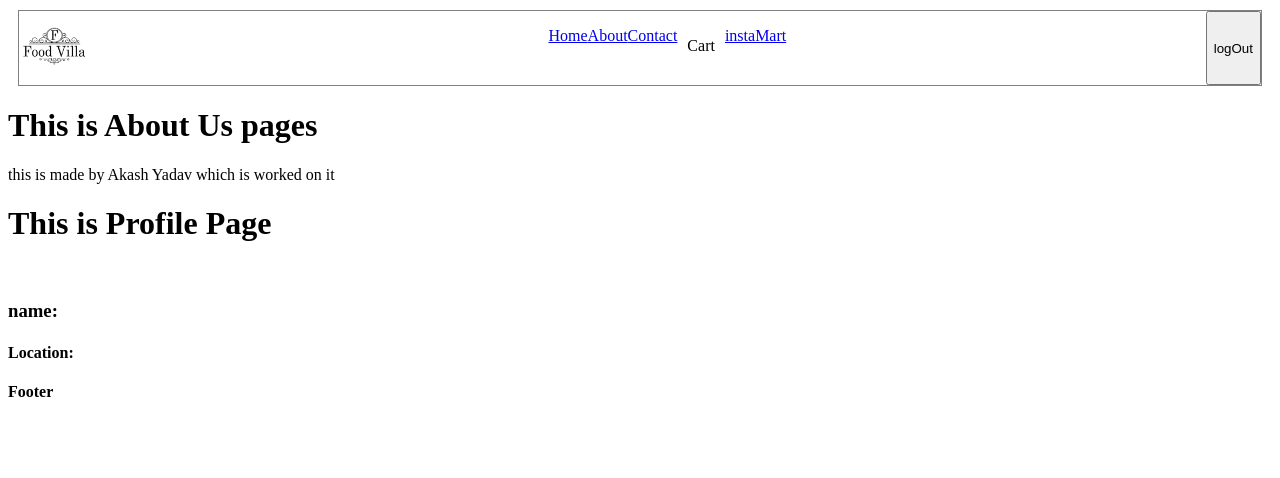
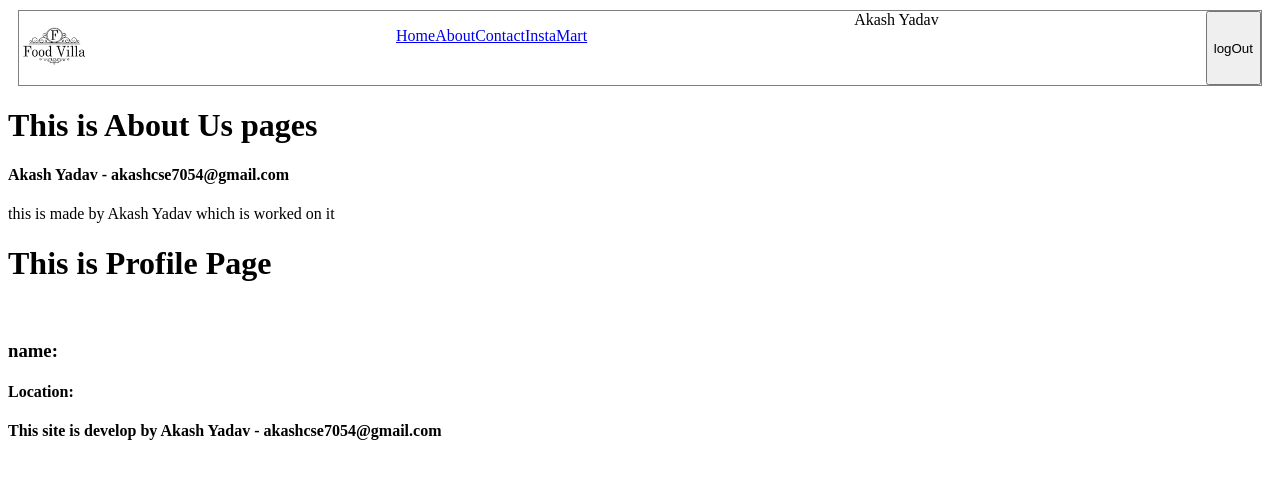
Before and after one commit to sky7054/NAMASTE-REACT, a React (Vite) app: page /about in a window 1280 px wide. Shown: the top 478 px of the page. Built offline with nearby package versions, Linux system fonts and the light colour scheme.

Commit message:
chapter-11

```diff
--- a/index.css
+++ b/index.css
@@ -38,3 +38,14 @@
     padding: 10px;
     background-color:lightgray;
 }
+
+.InstaMart{
+    padding: 2px;
+    margin: 2px;
+}
+.section-border{
+    border: 1px solid black;
+    margin: 2px;
+    padding: 2px;
+
+}
--- a/src/App.js
+++ b/src/App.js
@@ -1,4 +1,4 @@
-import React,{lazy,Suspense} from "react";
+import React,{lazy,Suspense, useState} from "react";
 import ReactDOM from "react-dom/client";
 import Header from "./components/Header";
 import Body from "./components/Body";
@@ -9,6 +9,7 @@ import { createBrowserRouter,RouterProvider,Outlet} from "react-router-dom";
 import RestaurantMenu from "./components/RestaurantMenu";
 import Profile from "./components/Profile";
 import Shimmer from "./components/Shimmer";
+import UserContext from "./utils/UserContext";
 
 
 //Chunking
@@ -23,11 +24,22 @@ const About = lazy(()=> import("./components/About"));
 // Upon on Demand Loading --> upon render --> suspend loading
 
 const AppLayout = () =>{
+
+    const [user,setUser] = useState({
+        name:"Akash Yadav",
+        Email_id: "akashcse7054@gmail.com",
+    });
+
     return(
         <>
+        <UserContext.Provider value={{
+            user:user,
+            setUser:setUser,
+        }}>
         <Header/>
         <Outlet/>
         <Footer/>
+        </UserContext.Provider>
         </>
     );
 };
--- a/src/components/About.js
+++ b/src/components/About.js
@@ -1,7 +1,8 @@
 //import { Outlet } from "react-router-dom";
 import React from "react";
 import ProfileFunctionComponent from "./Profile";
-import Profile from "./ProfileClass";
+//import Profile from "./ProfileClass";
+import UserContext from "../utils/UserContext";
 
 // const About = ()=>{
 //     return(
@@ -35,6 +36,14 @@ class About extends React.Component{
         return(
             <div>
              <h1>This is About Us pages</h1>
+
+            <UserContext.Consumer>
+            {
+                ({user}) => <h4>{user.name} - {user.Email_id}</h4>
+            }
+            </UserContext.Consumer>
+
+
              <p>this is made by Akash Yadav which is worked on it</p>
              <ProfileFunctionComponent/>
              {/* <Outlet/> */}
--- a/src/components/Body.js
+++ b/src/components/Body.js
@@ -1,8 +1,9 @@
 import { restaurantList, swiggy_api_URL } from "./constants";
-import RestaurantCard from "../restaurantCard";
-import { useState,useEffect} from "react";
+import RestaurantCard from "./RestaurantCard";
+import { useState,useEffect, useContext} from "react";
 import Shimmer from "./Shimmer";
 import useOnline from "../utils/useOnline";
+import UserContext from "../utils/UserContext";
 
 function filterData(searchText, restaurants) {
   const filterData = restaurants.filter((restaurant) =>
@@ -15,6 +16,8 @@ const Body = () => {
   const [searchText, setSearchText] = useState("");
   const[allRestaurants,setAllRestaurants] = useState([]);
   const [filteredRestaurants, setFilteredRestaurants] = useState([]);
+  const {user,setUser} = useContext(UserContext);
+
 
   useEffect(()=>{
   getRestaurants();
@@ -66,11 +69,23 @@ const Body = () => {
         >
           Search
         </button>
+        <input value={user.name} onChange={ e=>setUser({
+          ...user,
+          name:e.target.value,
+        })
+        }></input>
+
+<input value={user.Email_id} onChange={ e=>setUser({
+          ...user,
+          Email_id:e.target.value,
+        })
+        }></input>
+
       </div>
       <div className="restaurant-list">
         {filteredRestaurants.map((restaurant) => {
           return (
-            <RestaurantCard key={restaurant.data.id} {...restaurant.data} />
+            <RestaurantCard key={restaurant.data.id} {...restaurant.data}/>
           );
         })}
       </div>
--- a/src/components/Footer.js
+++ b/src/components/Footer.js
@@ -1,5 +1,10 @@
+import { useContext } from "react";
+import UserContext from "../utils/UserContext";
+
+
 const Footer = () =>{
-    return <h4>Footer</h4>;
+    const {user} = useContext(UserContext);
+    return <h4>This site is develop by {user.name} - {user.Email_id}</h4>;
 };
 
 export default Footer;
--- a/src/components/Header.js
+++ b/src/components/Header.js
@@ -1,7 +1,7 @@
-import { useState } from "react";
+import { useState,useContext } from "react";
 import Logo from "../assets/img/foodvilla.png";
 import { Link } from "react-router-dom";
-
+import UserContext from "../utils/UserContext";
 
 const loggedInUser = () =>{
   return false;
@@ -21,6 +21,9 @@ const Title = () => (
   const Header = () => {
 
     const[isLoggedIn,setIsLoggedIn] = useState(true);
+
+    const { user } = useContext(UserContext);
+
     return (
       <div className="header">
         <Title />
@@ -29,14 +32,15 @@ const Title = () => (
            <Link to ="/"><li>Home</li></Link>
            <Link to ="/about"> <li>About</li></Link>
            <Link to = "/contact"><li>Contact</li></Link>
-           <li>Cart</li>
-           <Link to ="/instamart">instaMart</Link>
+           <Link to = "/instaMart"><li>InstaMart</li></Link>
           </ul>
         </div>
-        {
-          (isLoggedIn?
+        {user.name}
+        {(isLoggedIn?
           <button onClick={() =>{ setIsLoggedIn(false)}}>logOut</button> :
             <button onClick={() =>{ setIsLoggedIn(true)}}>logIn</button>)
+
+
         }
       </div>
     );
--- a/src/RestaurantCard.js
+++ b/src/components/RestaurantCard.js
@@ -1,17 +1,23 @@
-import { IMG_CDN_URL } from "./components/constants";
+import { useContext } from "react";
+import { IMG_CDN_URL } from "./constants";
+import UserContext from "../utils/UserContext";
 
  const RestaurantCard = ({
     name,
     cuisines,
-    lastMileTravelString,
     cloudinaryImageId,
+    costForTwoString,
   }) => {
+    const {user} = useContext(UserContext);
     return (
       <div className="card">
+
         <img src={IMG_CDN_URL + cloudinaryImageId}/>
         <h2>{name}</h2>
         <h3>{cuisines.join(", ")}</h3>
-        <h4>{lastMileTravelString}</h4>
+        <h4>price : {costForTwoString}</h4>
+        <h4>{user.name} - {user.Email_id}</h4>
+
       </div>
     );
   };
--- /dev/null
+++ b/src/utils/UserContext.js
@@ -0,0 +1,13 @@
+import { createContext} from "react";
+const UserContext = createContext(
+         {
+            user:{
+                name:"dummy Name",
+                Email_id: "dummy@gmail.com",
+    },
+
+});
+
+UserContext.displayName = "UserContext";
+
+export default UserContext;
--- a/src/utils/useOnline.js
+++ b/src/utils/useOnline.js
@@ -1,6 +1,7 @@
-import { useEffect, useState } from "react"
+import {useEffect, useState } from "react"
 
 const useOnline = () =>{
+
     const[isOnline,setIsOnline] = useState(true);
 
     useEffect(() => {
```
